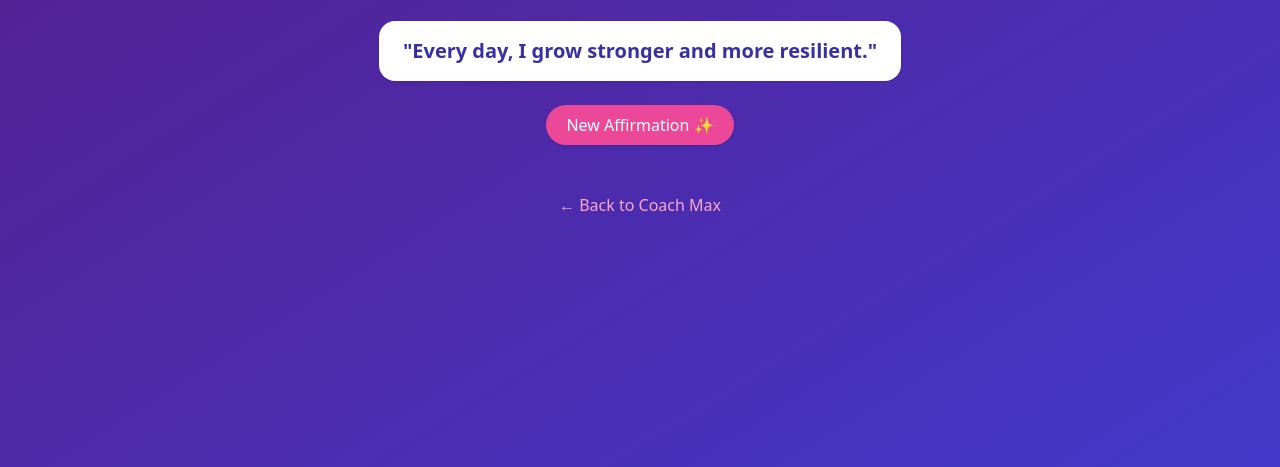
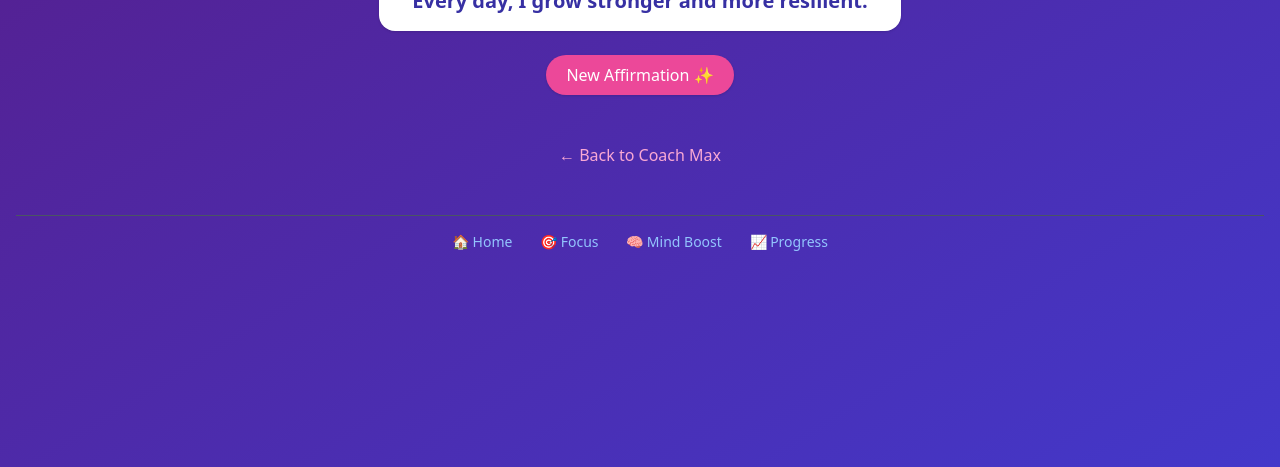
Before and after one commit to universum1905/coach-max, a plain HTML site: page mindboost.html in a window 1280 px wide. Shown: the part 333-800 px from the top of the page. Drawn offline with nearby package versions, Linux system fonts and the light colour scheme.

Commit message:
Update mindboost.html

```diff
--- a/mindboost.html
+++ b/mindboost.html
@@ -42,5 +42,16 @@
       }
     }
   </script>
+
+<footer class="mt-12 w-full text-center text-sm text-gray-400">
+  <nav class="py-4 border-t border-gray-600">
+    <a href="index.html" class="mx-3 text-blue-300 hover:underline">🏠 Home</a>
+    <a href="focus.html" class="mx-3 text-blue-300 hover:underline">🎯 Focus</a>
+    <a href="mindboost.html" class="mx-3 text-blue-300 hover:underline">🧠 Mind Boost</a>
+    <a href="index.html#progress-display" class="mx-3 text-blue-300 hover:underline">📈 Progress</a>
+  </nav>
+</footer>
+
+
 </body>
 </html>
```
